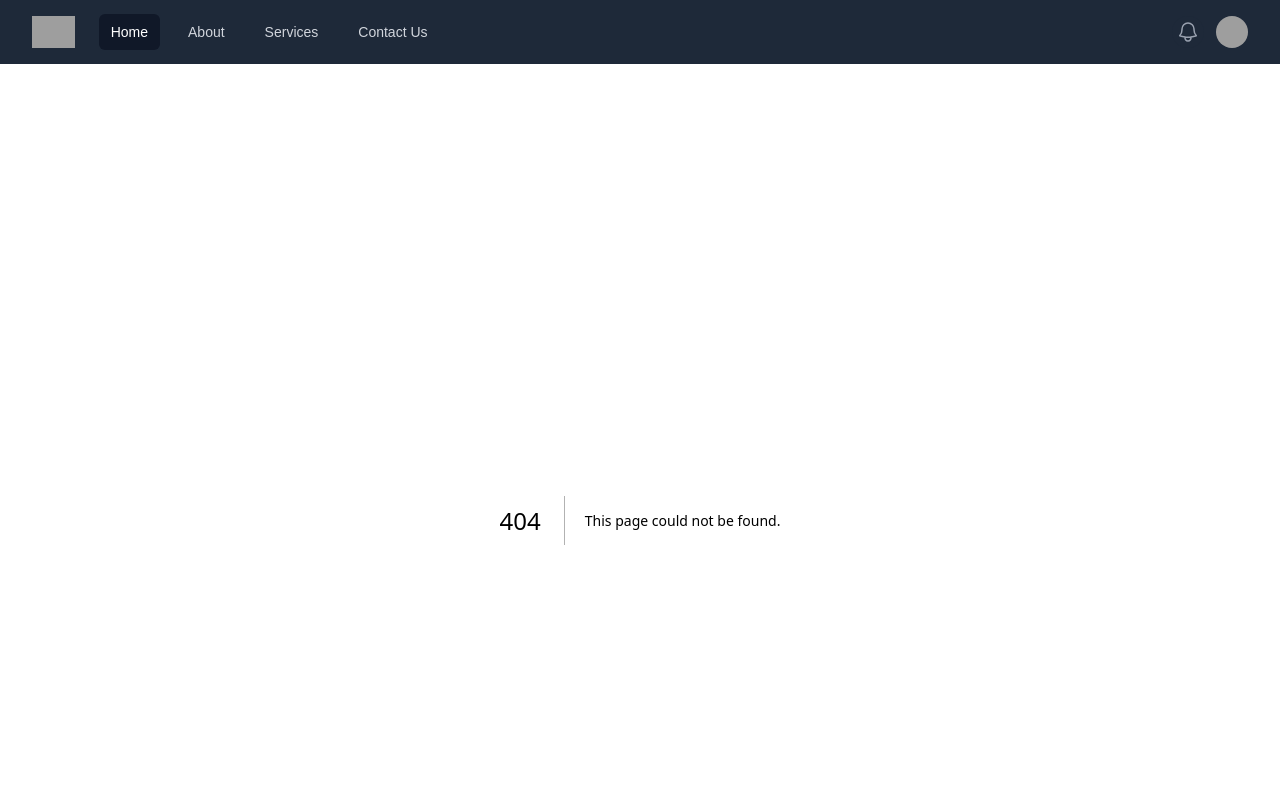
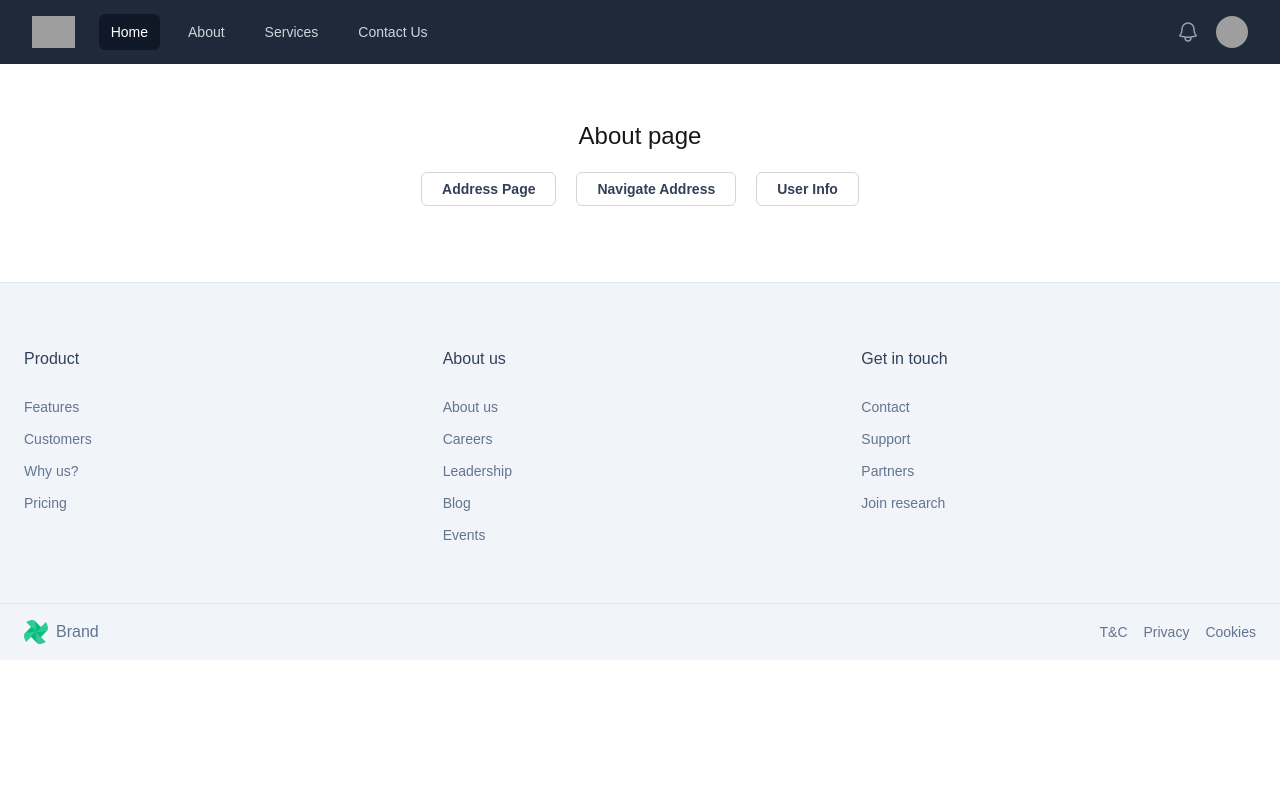
Before and after one commit to WalidurTanjim/nextjs-app, a Next.js app: page /about in a window 1280 px wide. Before the commit this address had no page. Shown: the top 800 px of the page. Built offline with nearby package versions, Linux system fonts and the light colour scheme; grey boxes are pictures that could not be loaded.

Commit message:
Link & useRouter from next/navigation used for navigate one page to another page in the about page

```diff
--- /dev/null
+++ b/src/app/about/address/page.jsx
@@ -0,0 +1,9 @@
+const AddressPage = () => {
+    return (
+        <section className="address-page">
+            <h1>Address page</h1>
+        </section>
+    );
+};
+
+export default AddressPage;
--- /dev/null
+++ b/src/app/about/page.jsx
@@ -0,0 +1,24 @@
+"use client"
+
+import Link from "next/link";
+import { useRouter } from "next/navigation";
+
+const AboutPage = () => {
+    const router = useRouter();
+
+    return (
+        <section className='about-page'>
+            <h1 className="text-center font-medium text-2xl">About page</h1>
+
+            <div className="my-5 flex gap-5 justify-center items-center text-sm">
+                <Link href={'/about/address'}>
+                    <button className="px-5 py-1.5 rounded-md border outline-none border-gray-300 hover:bg-gray-100 bg-transparent font-semibold text-slate-700">Address Page</button>
+                </Link>
+                <button className="px-5 py-1.5 rounded-md border outline-none border-gray-300 hover:bg-gray-100 bg-transparent font-semibold text-slate-700" onClick={() => router.push('/about/address')}>Navigate Address</button>
+                <button className="px-5 py-1.5 rounded-md border outline-none border-gray-300 hover:bg-gray-100 bg-transparent font-semibold text-slate-700" onClick={() => router.push('/about/user-info')}>User Info</button>
+            </div>
+        </section>
+    );
+};
+
+export default AboutPage;
--- /dev/null
+++ b/src/app/contact-us/page.jsx
@@ -0,0 +1,9 @@
+const ContactUsPage = () => {
+    return (
+        <section className="contact-us-page">
+            <h1>Contact Us page</h1>
+        </section>
+    );
+};
+
+export default ContactUsPage;
--- /dev/null
+++ b/src/app/services/page.jsx
@@ -0,0 +1,9 @@
+const ServicesPage = () => {
+    return (
+        <section className="services-page">
+            <h1>Services page</h1>
+        </section>
+    );
+};
+
+export default ServicesPage;
```
